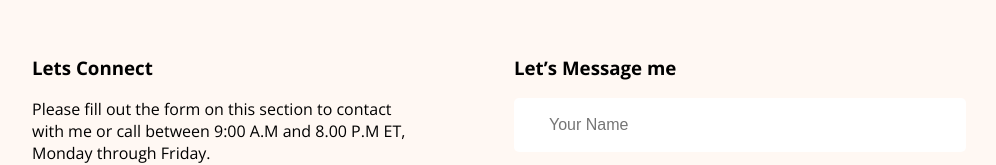
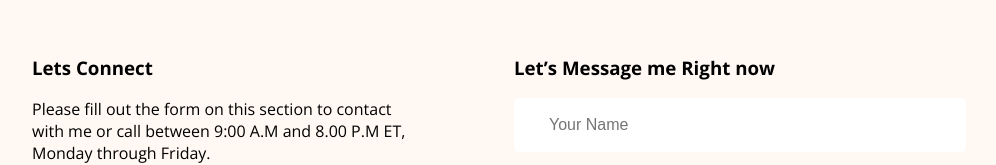
Before and after one commit to Minhaj3054/webdeveloper-portfolio, a plain HTML site: page index.html in a window 1280 px wide. Shown: the part 3376-3541 px from the top of the page, without its empty margins (176-1172 px from the left). Drawn offline with nearby package versions, Linux system fonts and the light colour scheme.

Commit message:
updated footer section

```diff
--- a/index.html
+++ b/index.html
@@ -151,7 +151,7 @@
             </div>
         </div>
         <div class="footer-column">
-            <h3 class="footer-title">Let’s Message me</h3>
+            <h3 class="footer-title">Let’s Message me Right now</h3>
             <form class="contact" action="">
                 <input type="text" placeholder="Your Name">
                 <input type="email" placeholder="Your Email">
```
